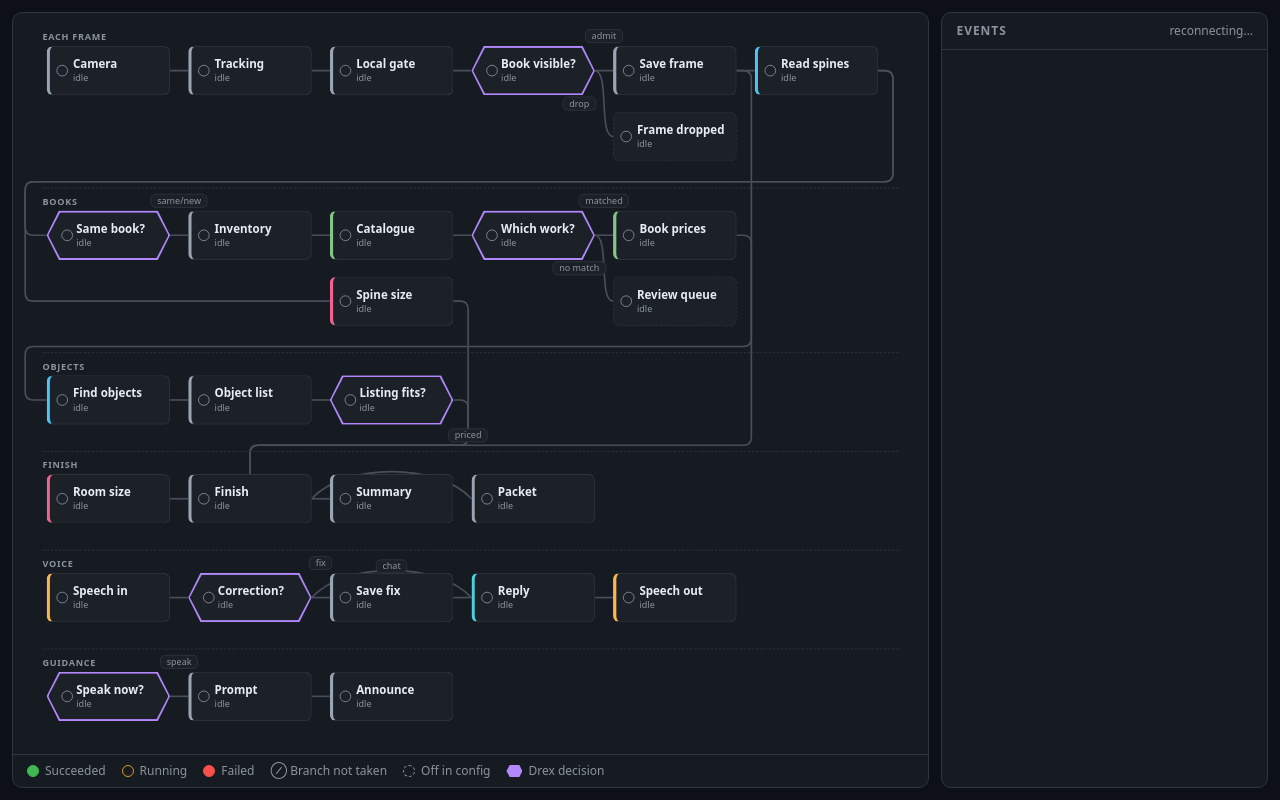
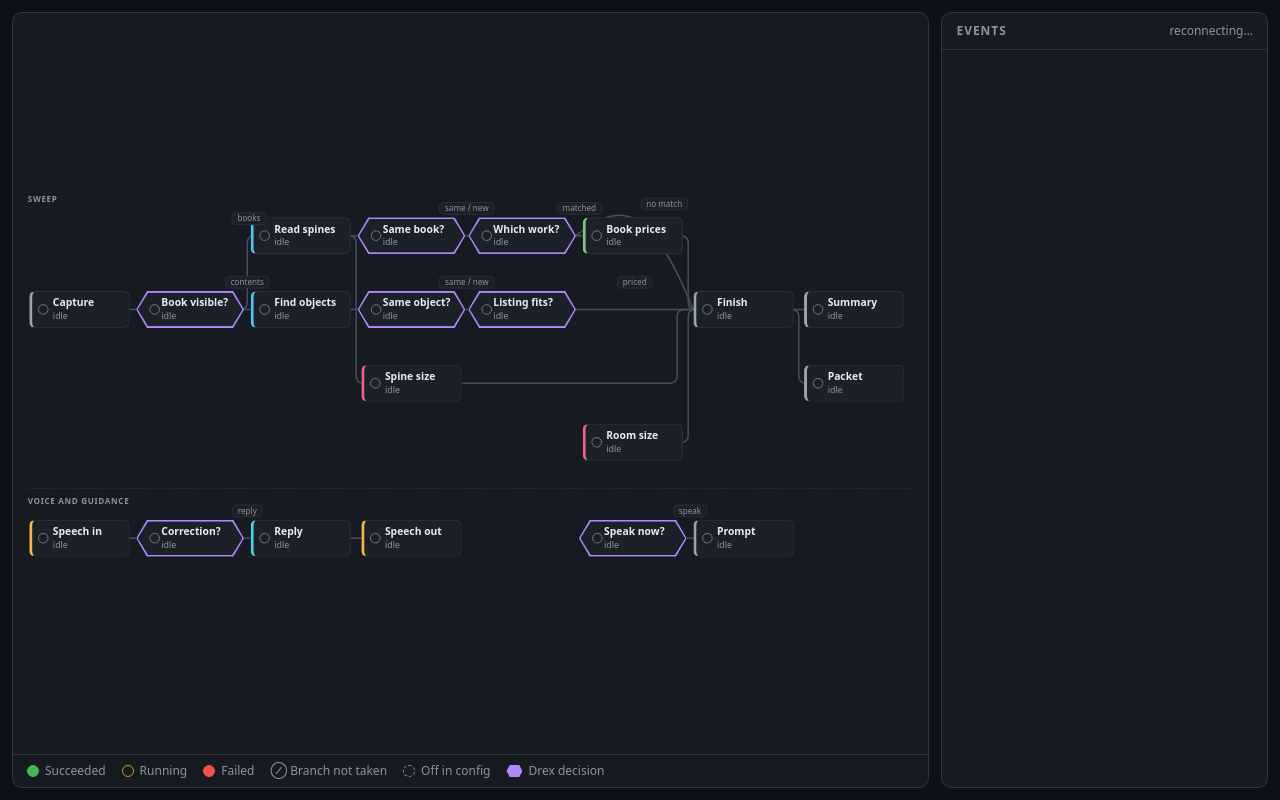
Before and after one commit to splion-360/claims-assistant, a plain HTML site: page live_demo/flow.html in a window 1280 px wide. Drawn offline with Linux system fonts and the light colour scheme; no server answers.

Commit message:
Draw the flow view as one pipeline with book and object decision paths
Capture fans out to the book path (same book, which work, prices) and the object path
(same object, listing fits), joining at the finish, like a CI run graph. The same-object
decision reports under its own stage instead of lighting the same-book node.

Co-Authored-By: Claude Opus 5.5 <noreply@anthropic.com>

```diff
--- a/live_demo/flow.html
+++ b/live_demo/flow.html
@@ -38,10 +38,11 @@
   .node .name { font-weight: 600; font-size: 14px; white-space: nowrap; }
   .node .model, .node .meta { font-size: 11px; color: var(--muted); white-space: nowrap; overflow: hidden; }
   .node .model { font-family: ui-monospace, SFMono-Regular, Menlo, monospace; }
+  .node .meta { font-size: 12px; }
   /* Decisions are hexagons: an outer shape in the border colour and an inner one in the card colour. */
   .node.decision { border: 0; background: var(--state, var(--decision)); clip-path: polygon(10% 0, 90% 0, 100% 50%, 90% 100%, 10% 100%, 0 50%); padding: 0; }
   .node.decision .inner { position: absolute; inset: 2px; background: var(--card); clip-path: polygon(10% 0, 90% 0, 100% 50%, 90% 100%, 10% 100%, 0 50%);
-                          padding: 4px 14px 4px 34px; display: flex; flex-direction: column; justify-content: center; }
+                          padding: 4px 12px 4px 32px; display: flex; flex-direction: column; justify-content: center; }
   .node.decision .icon { left: 16px; }
   .node.terminal { border-style: dashed; border-left-width: 1.5px; }
   .node.running { border-color: var(--running); box-shadow: 0 0 0 3px color-mix(in srgb, var(--running) 25%, transparent); }
@@ -95,57 +96,52 @@
   <div id="log" aria-live="polite"></div>
 </aside>
 <script>
-// Canvas coordinates. Six columns, six bands; the canvas scales to fit the left panel.
-const W = 1080, H = 900, X0 = 100, DX = 172, NODE_W = 150, NODE_H = 60;
-const ROWS = { frame: 70, dropped: 150, books: 270, books2: 350, objects: 470, finish: 590, voice: 710, guide: 830 };
-// Lane titles sit just above each band; connectors between bands run along these gutters.
-const LANES = [["Each frame", 22], ["Books", 222], ["Objects", 422], ["Finish", 542], ["Voice", 662], ["Guidance", 782]];
-const GUTTER = { books: 205, objects: 405, finish: 525 };
+// One left-to-right pipeline like a CI run graph: capture fans out to the book and object paths,
+// each with its own Drex decisions, and both join at the finish. Voice and guidance run underneath.
+const W = 1240, H = 540, X0 = 90, DX = 150, NODE_W = 136, NODE_H = 50, HEX_W = 146;
+const ROWS = { top: 70, mid: 170, bottom: 270, low: 350, voice: 480 };
+const LANES = [["Sweep", 14], ["Voice and guidance", 422]];
 const x = col => X0 + col * DX;
-// Nodes: [id, column, row, role, name]. Names are short by design so they always fit.
+// Nodes: [id, column, row, role, name]. Several pipeline stages report into one node (see ALIAS).
 const NODES = [
-  ["camera", 0, "frame", "local", "Camera"], ["tracking", 1, "frame", "local", "Tracking"],
-  ["gate", 2, "frame", "local", "Local gate"], ["d1", 3, "frame", "decision", "Book visible?"],
-  ["save", 4, "frame", "local", "Save frame"], ["spine_reading", 5, "frame", "vision", "Read spines"],
-  ["dropped", 4, "dropped", "terminal", "Frame dropped"],
-  ["d2", 0, "books", "decision", "Same book?"], ["inventory", 1, "books", "local", "Inventory"],
-  ["catalogue", 2, "books", "web", "Catalogue"], ["d3", 3, "books", "decision", "Which work?"],
-  ["pricing", 4, "books", "web", "Book prices"],
-  ["depth", 2, "books2", "depth", "Spine size"], ["review", 4, "books2", "terminal", "Review queue"],
-  ["item_detection", 0, "objects", "vision", "Find objects"], ["items", 1, "objects", "local", "Object list"],
-  ["listing_match", 2, "objects", "decision", "Listing fits?"],
-  ["room", 0, "finish", "depth", "Room size"], ["finish", 1, "finish", "local", "Finish"],
-  ["summary", 2, "finish", "local", "Summary"], ["claim_packet", 3, "finish", "local", "Packet"],
+  ["capture", 0, "mid", "local", "Capture"], ["d1", 1, "mid", "decision", "Book visible?"],
+  ["spine_reading", 2, "top", "vision", "Read spines"], ["item_detection", 2, "mid", "vision", "Find objects"],
+  ["d2", 3, "top", "decision", "Same book?"], ["same_object", 3, "mid", "decision", "Same object?"],
+  ["depth", 3, "bottom", "depth", "Spine size"],
+  ["d3", 4, "top", "decision", "Which work?"], ["listing_match", 4, "mid", "decision", "Listing fits?"],
+  ["pricing", 5, "top", "web", "Book prices"], ["room", 5, "low", "depth", "Room size"],
+  ["finish", 6, "mid", "local", "Finish"], ["summary", 7, "mid", "local", "Summary"],
+  ["claim_packet", 7, "bottom", "local", "Packet"],
   ["stt", 0, "voice", "speech", "Speech in"], ["d5", 1, "voice", "decision", "Correction?"],
-  ["correction", 2, "voice", "local", "Save fix"], ["reply", 3, "voice", "language", "Reply"],
-  ["tts", 4, "voice", "speech", "Speech out"],
-  ["d6", 0, "guide", "decision", "Speak now?"], ["guidance", 1, "guide", "local", "Prompt"],
-  ["announce", 2, "guide", "local", "Announce"],
+  ["reply", 2, "voice", "language", "Reply"], ["tts", 3, "voice", "speech", "Speech out"],
+  ["d6", 5, "voice", "decision", "Speak now?"], ["guidance", 6, "voice", "local", "Prompt"],
 ];
-// Edges: [from, to, label, outcomes, route, gutter]. An edge with outcomes lights when its decision
-// answers one of them and is dashed when it answers anything else. Routes: "wrap" runs back along a
-// gutter to the next band; "top" drops into a node from above; "arc" lifts an edge over the node beside it.
+// Stages folded into a node: the camera steps into Capture, the catalogue lookup into its decision,
+// a saved correction into its decision, and spoken announcements into the prompt.
+const ALIAS = { camera: "capture", tracking: "capture", gate: "capture", save: "capture", items: "item_detection",
+                catalogue: "d3", correction: "d5", announce: "guidance" };
+// Edges: [from, to, label, outcomes, route]. Outcome edges light when their decision answers one of
+// them and are dashed when it answers anything else; "arc" lifts an edge over the node beside it.
 const EDGES = [
-  ["camera", "tracking"], ["tracking", "gate"], ["gate", "d1"],
-  ["d1", "save", "admit", ["admit"]], ["d1", "dropped", "drop", ["drop"]], ["save", "spine_reading"],
-  ["spine_reading", "d2", null, null, "wrap", "books"], ["save", "item_detection", null, null, "wrap", "objects"],
-  ["d2", "inventory", "same/new", ["same", "new", "unresolved"]], ["inventory", "catalogue"], ["spine_reading", "depth", null, null, "wrap", "books"],
-  ["catalogue", "d3"], ["d3", "pricing", "matched", ["matched"]], ["d3", "review", "no match", ["review"]],
-  ["item_detection", "items"], ["items", "listing_match"],
-  ["pricing", "finish", null, null, "top"], ["depth", "finish", null, null, "top"],
-  ["listing_match", "finish", "priced", ["priced"], "top"],
-  ["room", "finish"], ["finish", "summary"], ["finish", "claim_packet", null, null, "arc"],
-  ["stt", "d5"], ["d5", "correction", "fix", ["correction"]], ["d5", "reply", "chat", ["chat"], "arc"],
-  ["correction", "reply"], ["reply", "tts"],
-  ["d6", "guidance", "speak", ["speak"]], ["guidance", "announce"],
+  ["capture", "d1"], ["d1", "spine_reading", "books", ["admit"]], ["d1", "item_detection", "contents"],
+  ["spine_reading", "d2"], ["spine_reading", "depth"], ["d2", "d3", "same / new", ["same", "new", "unresolved"]],
+  ["d3", "pricing", "matched", ["matched"]], ["d3", "finish", "no match", ["review"], "arc"],
+  ["item_detection", "same_object"], ["same_object", "listing_match", "same / new", ["same", "new"]],
+  ["listing_match", "finish", "priced", ["priced"]],
+  ["pricing", "finish"], ["depth", "finish"], ["room", "finish"],
+  ["finish", "summary"], ["finish", "claim_packet"],
+  ["stt", "d5"], ["d5", "reply", "reply", ["chat", "correction"]], ["reply", "tts"],
+  ["d6", "guidance", "speak", ["speak"]],
 ];
-// Full names for the log and tooltips; the graph shows the short ones.
-const LABELS = { fallback: "Model fallback", locale: "Market confirmed", d1: "Drex: book visible?", d2: "Drex: same book?",
-  d3: "Drex: which catalogue work?", d5: "Drex: is it a correction?", d6: "Drex: speak now?", listing_match: "Drex: does the listing fit?",
-  depth: "Spine size from phone depth (WebXR)", item_detection: "Object detection", claim_packet: "Claim packet download" };
-// Model names lose their organisation prefix; long method names get a short form.
-const SHORT = { webxr_depth_pose_cloud: "WebXR depth", "no posed depth": "no depth" };
-const short = model => SHORT[model] || String(model || "").replace(/^[^/]+\//, "");
+// Full names for the log and tooltips.
+const LABELS = { fallback: "Model fallback", locale: "Market confirmed", capture: "Camera, tracking and local gate",
+  d1: "Drex: book visible?", d2: "Drex: same book?", d3: "Catalogue lookup and Drex: which work?",
+  same_object: "Drex: same object?", listing_match: "Drex: does the listing fit?", d5: "Drex: is it a correction?",
+  d6: "Drex: speak now?", depth: "Spine size from phone depth (WebXR)", item_detection: "Object detection",
+  claim_packet: "Claim packet download", guidance: "Spoken prompt or announcement", room: "Room size from phone depth",
+  camera: "Camera", tracking: "Tracking", gate: "Local gate", save: "Frame saved", items: "Object list",
+  catalogue: "Catalogue lookup", correction: "Correction saved", announce: "Book announced" };
+const short = model => String(model || "").replace(/^[^/]+\//, "");
 const cards = {}, edgeEls = [], timers = {};
 
 function build() {
@@ -159,9 +155,10 @@ function build() {
   for (const [id, col, row, who, name] of NODES) {
     const node = document.createElement("div");
     node.className = `node ${who === "decision" ? "decision" : ""} ${who === "terminal" ? "terminal" : ""}`;
-    Object.assign(node.style, { left: x(col) + "px", top: ROWS[row] + "px", width: NODE_W + "px", height: NODE_H + "px" });
+    const width = who === "decision" ? HEX_W : NODE_W;
+    Object.assign(node.style, { left: x(col) + "px", top: ROWS[row] + "px", width: width + "px", height: NODE_H + "px" });
     node.style.setProperty("--accent", who === "terminal" ? "var(--line)" : `var(--${who})`);
-    const body = `<span class="icon"></span><span class="name"></span><span class="model"></span><span class="meta">idle</span>`;
+    const body = `<span class="icon"></span><span class="name"></span><span class="meta">idle</span>`;
     node.innerHTML = who === "decision" ? `<div class="inner">${body}</div>` : body;
     node.querySelector(".name").textContent = name;
     node.title = LABELS[id] || name;
@@ -170,33 +167,27 @@ function build() {
     cards[id] = node;
     LABELS[id] = LABELS[id] || name;
   }
-  const half = NODE_W / 2, r = 10;
-  for (const [from, to, label, outcomes, route, gutterName] of EDGES) {
+  const halfOf = id => (NODES.find(n => n[0] === id)[3] === "decision" ? HEX_W : NODE_W) / 2;
+  for (const [from, to, label, outcomes, route] of EDGES) {
     const a = NODES.find(n => n[0] === from), b = NODES.find(n => n[0] === to);
-    const x1 = x(a[1]) + half, y1 = ROWS[a[2]], x2 = x(b[1]) - half, y2 = ROWS[b[2]];
+    const x1 = x(a[1]) + halfOf(from), y1 = ROWS[a[2]], x2 = x(b[1]) - halfOf(to), y2 = ROWS[b[2]];
     let d, mx = (x1 + x2) / 2, my = (y1 + y2) / 2;
-    if (route === "wrap") {
-      // Out of the node's right side, down to the gutter above the next band, back to the left, into the band.
-      const turn = x1 + 18, left = X0 - half - 26, g = GUTTER[gutterName];
-      d = `M${x1},${y1} H${turn - r} Q${turn},${y1} ${turn},${y1 + r} V${g - r} Q${turn},${g} ${turn - r},${g}` +
-          ` H${left + r} Q${left},${g} ${left},${g + r} V${y2 - r} Q${left},${y2} ${left + r},${y2} H${x2}`;
-    } else if (route === "top") {
-      // Down the gap beside the node to the finish gutter, along it, and into the target from above.
-      const turn = x1 + 18, cx = x(b[1]), top = y2 - NODE_H / 2, g = GUTTER.finish;
-      d = `M${x1},${y1} H${turn - r} Q${turn},${y1} ${turn},${y1 + r} V${g - r} Q${turn},${g} ${turn - r},${g}` +
-          ` H${cx + r} Q${cx},${g} ${cx},${g + r} V${top}`;
-      mx = turn; my = g - 12;
-    } else if (route === "arc") {
-      const lift = Math.min(y1, y2) - NODE_H / 2 - 14;
-      d = `M${x1},${y1} C${x1 + 40},${lift} ${x2 - 40},${lift} ${x2},${y2}`; my = lift + 6;
+    if (route === "arc") {
+      // Over the top of the node in between, like a skipped step in a CI graph.
+      const lift = Math.min(y1, y2) - NODE_H / 2 - 22;
+      d = `M${x1},${y1} C${x1 + 60},${lift} ${x2 - 60},${lift} ${x2},${y2}`;
+      mx = (x1 + x2) / 2 + 40; my = lift + 4;
     } else if (y1 === y2) {
       d = `M${x1},${y1} L${x2},${y2}`;
-      // A label on a straight edge sits in the gap above the row, clear of both nodes.
       my = y1 - NODE_H / 2 - 12;
     } else {
-      const bend = Math.max(18, (x2 - x1) / 2);
-      d = `M${x1},${y1} C${x1 + bend},${y1} ${x2 - bend},${y2} ${x2},${y2}`;
-      mx -= 30;
+      // Elbow with rounded corners, the shape a CI graph uses for fan-out and fan-in.
+      // A join that skips columns bends just before its target, so it never crosses a node on the way.
+      const skips = b[1] - a[1] > 1;
+      const mid = skips ? x2 - 22 : x1 + Math.min(28, (x2 - x1) / 2);
+      const r = Math.min(10, Math.abs(y2 - y1) / 2), dir = y2 > y1 ? 1 : -1;
+      d = `M${x1},${y1} H${mid - r} Q${mid},${y1} ${mid},${y1 + dir * r} V${y2 - dir * r} Q${mid},${y2} ${mid + r},${y2} H${x2}`;
+      mx = (mid + x2) / 2; my = y2 - NODE_H / 2 + 2;
     }
     const path = document.createElementNS("http://www.w3.org/2000/svg", "path");
     path.setAttribute("d", d); path.setAttribute("class", "edge");
@@ -218,6 +209,7 @@ function fit() {
   const scale = Math.min(graph.clientWidth / W, graph.clientHeight / H);
   canvas.style.transform = `scale(${scale})`;
   canvas.style.left = Math.max(0, (graph.clientWidth - W * scale) / 2) + "px";
+  canvas.style.top = Math.max(0, (graph.clientHeight - H * scale) / 2) + "px";
 }
 
 function setState(id, state, holdMs) {
@@ -257,24 +249,24 @@ function apply(event, replay = false) {
     if (!replay) log(event);
     return;
   }
-  const card = cards[event.stage];
+  const id = ALIAS[event.stage] || event.stage;
+  const card = cards[id];
   if (!card) { if (!replay) log(event); return; }
   const meta = card.querySelector(".meta");
   if (event.phase === "start") {
-    setState(event.stage, "running");
+    setState(id, "running");
     meta.textContent = "running";
-    markEdges(e => e.to === event.stage && !e.outcomes, "taken", replay ? 0 : 1500);
+    markEdges(e => e.to === id && !e.outcomes, "taken", replay ? 0 : 1500);
     return;
   }
-  if (event.model) card.querySelector(".model").textContent = short(event.model);
   card.dataset.count = String(Number(card.dataset.count) + 1);
   // The node keeps timing and count; the full result goes to its tooltip and the log.
   const ms = event.ms != null ? (event.ms >= 1000 ? `${(event.ms / 1000).toFixed(1)} s` : `${event.ms} ms`) : "";
   meta.textContent = event.phase === "error" ? `failed · ${card.dataset.count}×` : [ms, `${card.dataset.count}×`].filter(Boolean).join(" · ");
-  card.title = `${LABELS[event.stage]}: ${event.detail || event.phase}`;
-  setState(event.stage, event.phase === "error" ? "error" : event.phase === "done" ? "done" : null,
+  card.title = `${LABELS[event.stage] || event.stage}: ${event.detail || event.phase}${event.model ? " · " + short(event.model) : ""}`;
+  setState(id, event.phase === "error" ? "error" : event.phase === "done" ? "done" : null,
            replay ? 0 : event.phase === "error" ? 5000 : 1500);
-  if (event.phase === "done") markEdges(e => e.to === event.stage && !e.outcomes, "taken", replay ? 0 : 1500);
+  if (event.phase === "done") markEdges(e => e.to === id && !e.outcomes, "taken", replay ? 0 : 1500);
   if (!replay) log(event);
 }
 
@@ -299,7 +291,7 @@ function connect() {
     const setup = JSON.parse(message.data);
     status.textContent = "live"; status.className = "live";
     for (const [stage, model] of Object.entries(setup.models || {})) {
-      if (cards[stage] && model) cards[stage].querySelector(".model").textContent = short(model);
+      if (cards[stage] && model) cards[stage].title = `${LABELS[stage] || stage} · ${short(model)}`;
     }
     for (const stage of setup.disabled || []) {
       if (!cards[stage]) continue;
```
Also changed, not shown: 3 other files.
